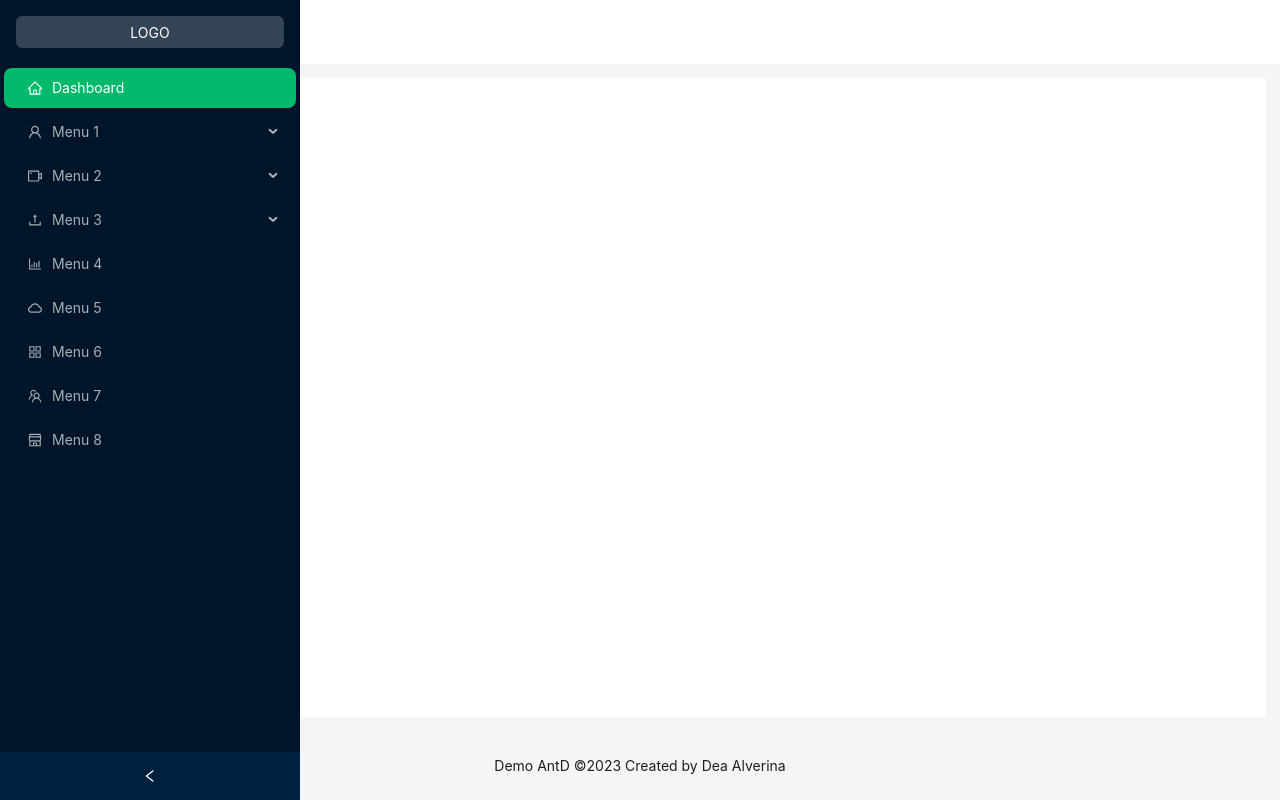
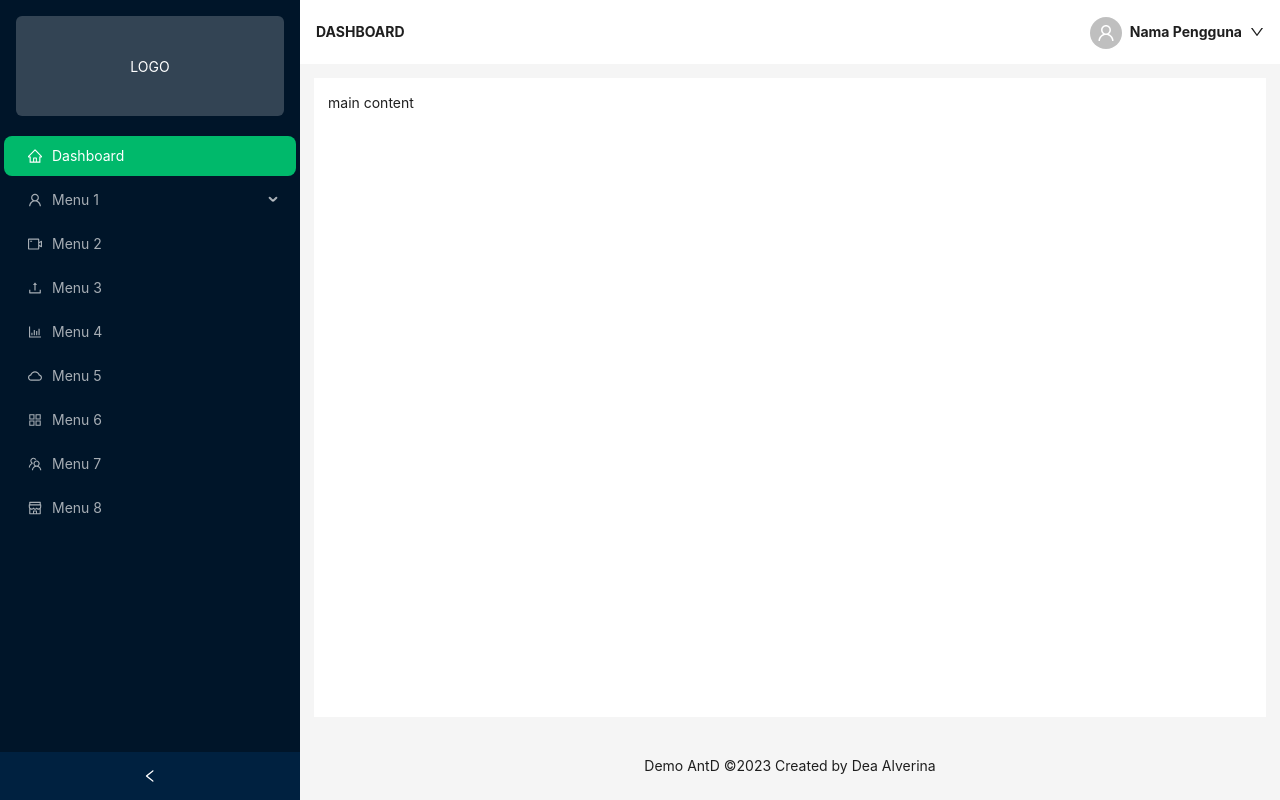
Before and after one commit to dealverina/antd-demo-ts, a React (Create React App) app: page / in a window 1280 px wide. Built offline with nearby package versions, Linux system fonts and the light colour scheme.

Commit message:
fixing active name for submenu

```diff
--- a/src/App.css
+++ b/src/App.css
@@ -1,5 +1,5 @@
 .demo-logo-vertical {
-  height: 32px;
+  height: 100px;
   margin: 16px;
   background: rgba(255, 255, 255, 0.2);
   border-radius: 6px;
--- a/src/App.tsx
+++ b/src/App.tsx
@@ -1,8 +1,9 @@
 import { useState } from "react";
-import { Layout, Menu, theme } from "antd";
+import { Avatar, Dropdown, Layout, Menu, Space, theme } from "antd";
+import { dropdownItems, items as menuItems } from "./Items";
+import { UserOutlined, DownOutlined } from "@ant-design/icons";
 import type { FC } from "react";
 import "./App.css";
-import { items as menuItems } from "./Items";
 
 const { Header, Content, Footer, Sider } = Layout;
 
@@ -18,7 +19,23 @@ const App: FC = () => {
     let activeMenu = "";
 
     if (selectedMenu.includes("-")) {
-      console.log(selectedMenu);
+      const splitKey = selectedMenu.split("-");
+      if(splitKey.length > 0) {
+        let tampItems = items;
+        let tampKey = splitKey[0];
+        for(let i = 0; i < splitKey.length; i++) {
+          // eslint-disable-next-line no-loop-func
+          const item = tampItems.find((val) => val?.key === tampKey);
+          if (item) {
+            if(item.children) {
+              tampItems = item.children;
+              tampKey += `-${splitKey[i+1]}`
+            } else {
+              activeMenu = item.label;
+            }
+          }
+        }
+      }
     } else {
       const item = items.find((val) => val?.key === selectedMenu);
       if (item) activeMenu = item.label;
@@ -38,6 +55,9 @@ const App: FC = () => {
           overflow: "auto",
           height: "100vh",
           position: "fixed",
+          left: 0,
+          top: 0,
+          bottom: 0,
         }}
       >
         <div className="demo-logo-vertical flex items-center justify-center">
@@ -51,9 +71,24 @@ const App: FC = () => {
           onClick={(e) => setSelectedMenu(e.key)}
         />
       </Sider>
-      <Layout>
-        <Header style={{ padding: "0 0 0 1em", background: colorBgContainer }}>
-          <b>{getActiveMenu().toUpperCase()}</b>
+      <Layout style={{ marginLeft: !collapsed ? 300 : 80 }}>
+        <Header style={{ background: colorBgContainer }} className="px-4">
+          <div className="flex">
+            <div className="flex-1 font-bold">
+              {getActiveMenu().toUpperCase()}
+            </div>
+            <div>
+              <Dropdown menu={{}} trigger={["click"]}>
+                <a onClick={(e) => e.preventDefault}>
+                  <Space className="font-bold">
+                    <Avatar icon={<UserOutlined />} />
+                    Nama Pengguna
+                    <DownOutlined />
+                  </Space>
+                </a>
+              </Dropdown>
+            </div>
+          </div>
         </Header>
         <Content
           style={{
--- a/src/Items.tsx
+++ b/src/Items.tsx
@@ -1,4 +1,3 @@
-
 import React from "react";
 import {
   AppstoreOutlined,
@@ -11,6 +10,7 @@ import {
   UserOutlined,
   VideoCameraOutlined,
 } from "@ant-design/icons";
+import type { MenuProps } from 'antd';
 
 export interface ItemInterface {
   key: string;
@@ -37,6 +37,26 @@ export const items: ItemInterface[] = [
           {
             key: "1-1-1",
             label: "Children 1-1-1",
+            children: [
+              {
+                key: "1-1-1-1",
+                label: "Children 1-1-1-1",
+              },
+              {
+                key: "1-1-1-2",
+                label: "Children 1-1-1-2",
+                children: [
+                  {
+                    key: "1-1-1-2-1",
+                    label: "Children 1-1-1-1-1",
+                  },
+                  {
+                    key: "1-1-1-2-2",
+                    label: "Children 1-1-1-1-2",
+                  },
+                ],
+              },
+            ],
           },
           {
             key: "1-1-2",
@@ -54,51 +74,11 @@ export const items: ItemInterface[] = [
     key: "2",
     icon: React.createElement(VideoCameraOutlined),
     label: "Menu 2",
-    children: [
-      {
-        key: "1-1",
-        label: "Children 1-1",
-        children: [
-          {
-            key: "1-1-1",
-            label: "Children 1-1-1",
-          },
-          {
-            key: "1-1-2",
-            label: "Children 1-1-2",
-          },
-        ],
-      },
-      {
-        key: "1-2",
-        label: "Children 1-2",
-      },
-    ],
   },
   {
     key: "3",
     icon: React.createElement(UploadOutlined),
     label: "Menu 3",
-    children: [
-      {
-        key: "1-1",
-        label: "Children 1-1",
-        children: [
-          {
-            key: "1-1-1",
-            label: "Children 1-1-1",
-          },
-          {
-            key: "1-1-2",
-            label: "Children 1-1-2",
-          },
-        ],
-      },
-      {
-        key: "1-2",
-        label: "Children 1-2",
-      },
-    ],
   },
   { key: "4", icon: React.createElement(BarChartOutlined), label: "Menu 4" },
   { key: "5", icon: React.createElement(CloudOutlined), label: "Menu 5" },
@@ -106,3 +86,27 @@ export const items: ItemInterface[] = [
   { key: "7", icon: React.createElement(TeamOutlined), label: "Menu 7" },
   { key: "8", icon: React.createElement(ShopOutlined), label: "Menu 8" },
 ];
+
+export interface DropdownItemInterface extends Omit<MenuProps, 'items'> {
+  key?: string;
+  label?: any;
+  type?: string;
+}
+
+export const dropdownItems: DropdownItemInterface[] = [
+  {
+    key: '1',
+    label: <a href="https://github.com/dealverina">Github</a>
+  },
+  {
+    key: '2',
+    label: <a href="https://instagram.com/dealverinaaa">Instagram</a>
+  },
+  {
+    type: 'divider'
+  },
+  {
+    key: '3',
+    label: "Keluar"
+  }
+]
```
